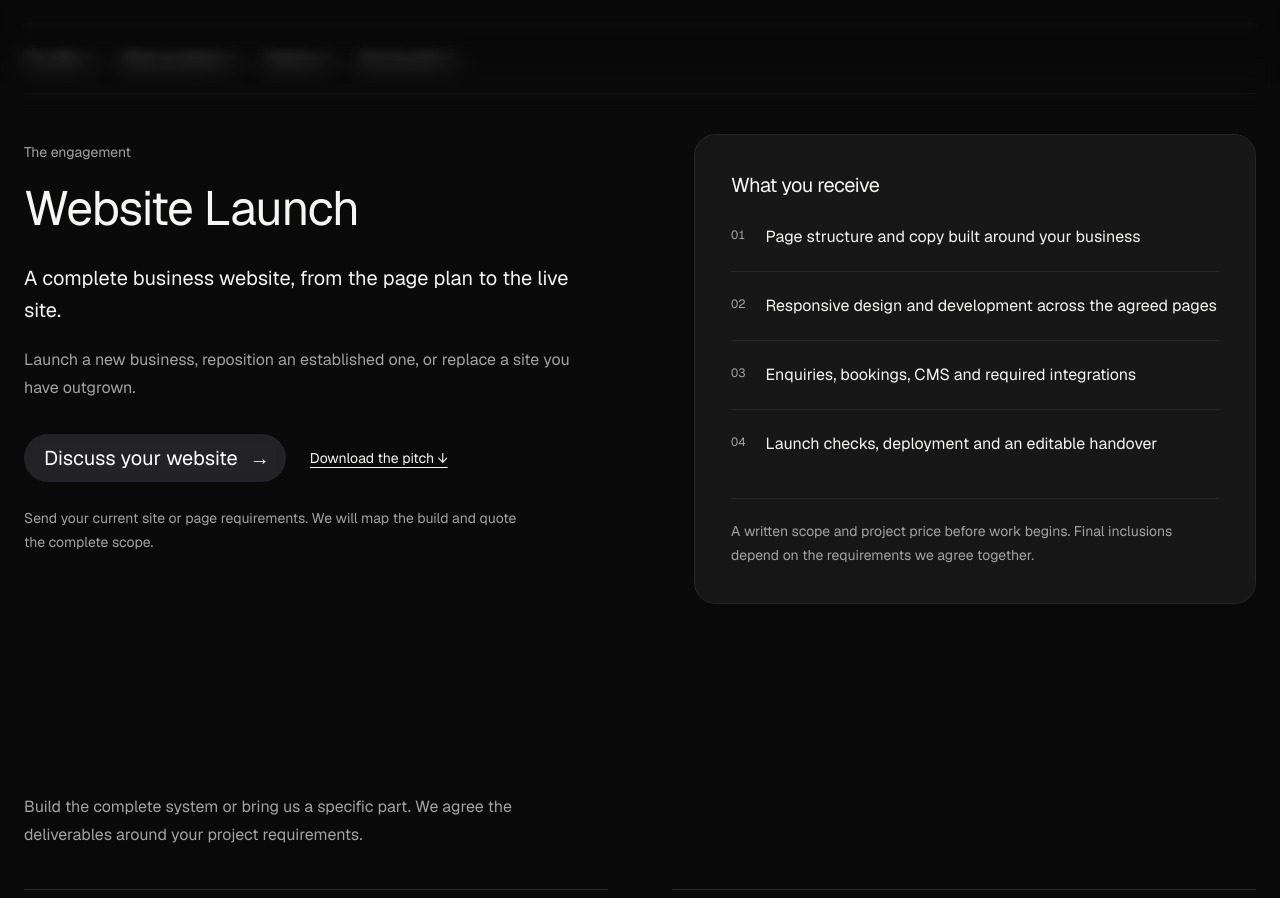
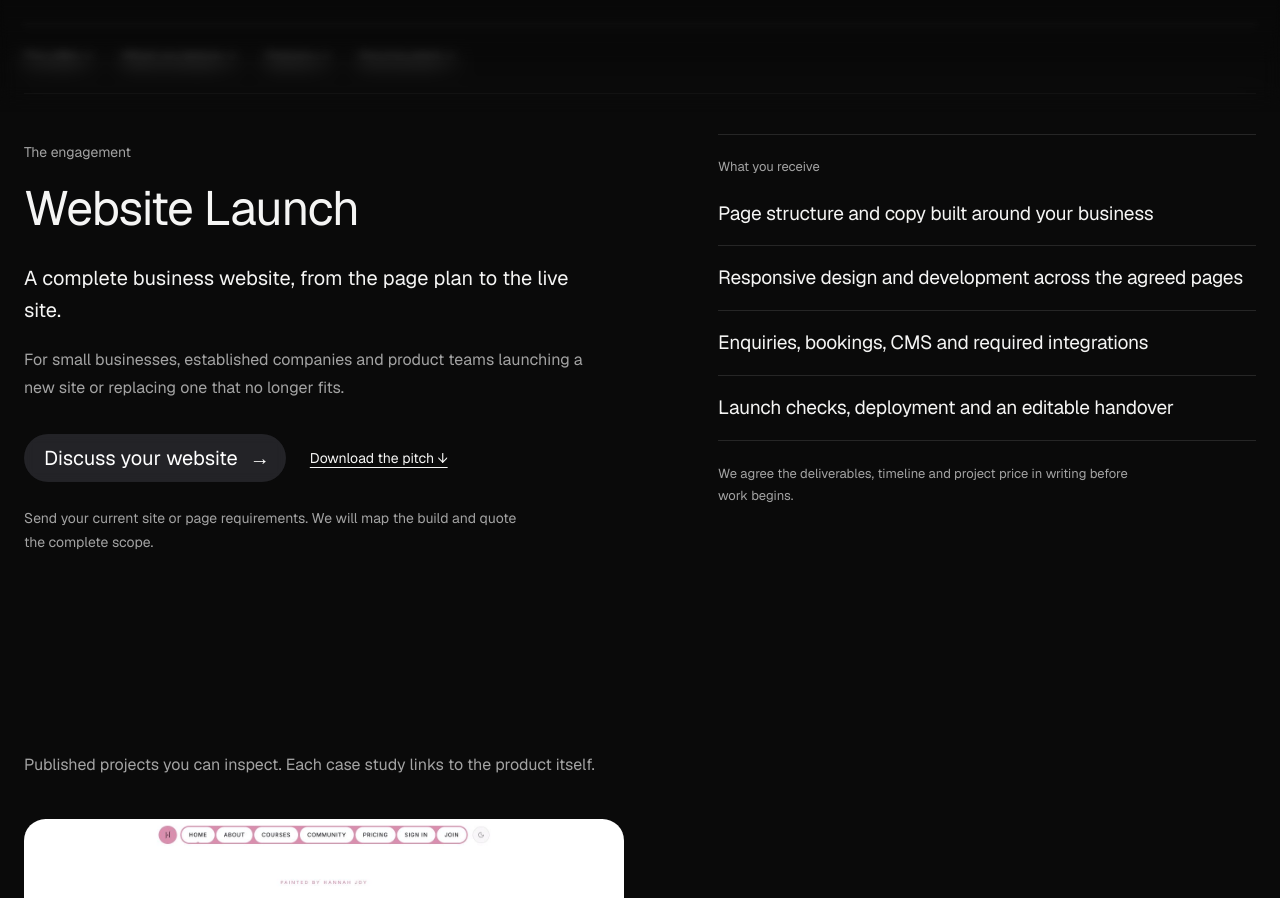
Before and after one commit to mosnin/fortitudov4, a Next.js app: page /services/websites in a window 1280 px wide. Shown: the part 720-1618 px from the top of the page. Built offline with nearby package versions, Linux system fonts and the light colour scheme.

Commit message:
Refine service presentation and audit offer page structure

```diff
--- a/src/app/(marketing)/editorial-components.css
+++ b/src/app/(marketing)/editorial-components.css
@@ -26,3 +26,12 @@
 .journal-video-hero> :not(video){width:100%;max-width:1050px;margin-inline:auto}
 .editorial-hero.video-page-hero{max-width:none;padding-inline:max(24px,calc((100vw - 1328px)/2));padding-top:150px}
 @media(max-width:700px){.video-page-hero{min-height:90svh;margin-bottom:48px;padding-top:130px;padding-bottom:140px}.editorial-hero.video-page-hero{padding-inline:20px}}
+
+/* Service information lives on the page surface, with a quiet reading rhythm. */
+.offer-deliverables { align-self:start; border-top:1px solid var(--border); padding-top:22px; }
+.offer-deliverables h3 { margin:0 0 22px; font-size:13px; line-height:1.5; font-weight:400; color:var(--muted-foreground); }
+.offer-deliverables ul { list-style:none; margin:0; padding:0; }
+.offer-deliverables li { margin:0; padding:17px 0; border-bottom:1px solid var(--border); font-size:clamp(17px,1.5vw,21px); line-height:1.55; letter-spacing:-.015em; }
+.offer-deliverables li:first-child { padding-top:0; }
+.offer-terms { max-width:48ch; margin:22px 0 0; font-size:13px; line-height:1.7; color:var(--muted-foreground); }
+@media(min-width:1024px) { .offer-deliverables { margin-left:24px; } }
--- /dev/null
+++ b/src/components/imageworks/offer-deliverables.tsx
@@ -0,0 +1,8 @@
+/** The agreed scope, presented as an open editorial list rather than a card. */
+export function OfferDeliverables({ items }: { items: string[] }) {
+  return <div className="offer-deliverables">
+    <h3>What you receive</h3>
+    <ul>{items.map(item => <li key={item}>{item}</li>)}</ul>
+    <p className="offer-terms">We agree the deliverables, timeline and project price in writing before work begins.</p>
+  </div>;
+}
--- a/src/components/imageworks/service-detail.tsx
+++ b/src/components/imageworks/service-detail.tsx
@@ -1,3 +1,4 @@
+import { OfferDeliverables } from "./offer-deliverables";
 import { servicePhoto } from "@/content/service-groups";
 import { ArrowButton } from "@/components/imageworks/arrow-button";
 
@@ -22,18 +23,19 @@ export function ServiceDetail({ service: s }: { service: ServiceCatalogEntry })
     <section className="pb-20 sm:pb-28"><div className={wrap}>
       <nav aria-label="On this service page" className="mb-10 flex flex-wrap gap-x-7 gap-y-1 border-y border-border py-3 text-sm text-muted-foreground">{[["The offer","offer"],["What we deliver","scope"],["Delivery","delivery"],["Service pitch","pitch"]].map(([label,id])=><a key={id} href={`#${id}`} className="inline-flex min-h-11 items-center hover:text-foreground focus-visible:outline-2 focus-visible:outline-offset-4 focus-visible:outline-ring">{label} ↓</a>)}</nav>
       <div id="offer" className="grid scroll-mt-28 gap-10 lg:grid-cols-[1.05fr_1fr] lg:gap-20">
-        <div className="py-2"><p className="text-sm text-muted-foreground">The engagement</p><h2 className="mt-4 text-4xl leading-tight tracking-tight sm:text-5xl">{offer.name}</h2><p className="mt-6 max-w-xl text-xl leading-8">{offer.summary}</p><p className="mt-5 max-w-xl text-base leading-7 text-muted-foreground">{offer.fit}</p><div className="mt-8 flex flex-wrap items-center gap-6"><ArrowButton href={serviceEnquiry(s)} className="">{s.cta}</ArrowButton><a href={servicePdf(s)} download className="inline-flex min-h-11 items-center text-sm underline underline-offset-4">Download the pitch ↓</a></div><p className="mt-6 max-w-lg text-sm leading-6 text-muted-foreground">{offer.firstStep}</p></div>
-        <div className="rounded-2xl border border-border bg-muted p-6 sm:p-9"><h3 className="text-xl tracking-tight">What you receive</h3><ol className="mt-6 divide-y divide-border">{offer.deliverables.map((item,i)=><li key={item} className="flex gap-5 py-5 first:pt-0"><span className="pt-1 text-xs tabular-nums text-muted-foreground">0{i+1}</span><span className="text-base leading-7">{item}</span></li>)}</ol><p className="mt-5 border-t border-border pt-5 text-sm leading-6 text-muted-foreground">A written scope and project price before work begins. Final inclusions depend on the requirements we agree together.</p></div>
+        <div className="py-2"><p className="text-sm text-muted-foreground">The engagement</p><h2 className="mt-4 text-4xl leading-tight tracking-tight sm:text-5xl">{offer.name}</h2><p className="mt-6 max-w-xl text-xl leading-8">{offer.summary}</p><p className="mt-5 max-w-xl text-base leading-7 text-muted-foreground">{s.audience}</p><div className="mt-8 flex flex-wrap items-center gap-6"><ArrowButton href={serviceEnquiry(s)} className="">{s.cta}</ArrowButton><a href={servicePdf(s)} download className="inline-flex min-h-11 items-center text-sm underline underline-offset-4">Download the pitch ↓</a></div><p className="mt-6 max-w-lg text-sm leading-6 text-muted-foreground">{offer.firstStep}</p></div>
+        <OfferDeliverables items={offer.deliverables} />
       </div>
     </div></section>
-    <section id="scope" className="scroll-mt-28 pb-20 sm:pb-28"><div className={wrap}><SectionHeading id="scope-heading" title="What the work can include." description="Build the complete system or bring us a specific part. We agree the deliverables around your project requirements."/><div className="mt-10 grid gap-x-16 md:grid-cols-2">{s.sections.map((item,i)=><article key={item.title} className="border-t border-border py-7 sm:py-9"><span className="text-xs tabular-nums text-muted-foreground">{String(i+1).padStart(2,"0")}</span><h3 className="mt-3 text-2xl leading-tight tracking-tight">{item.title}</h3><p className="mt-4 max-w-xl text-[15px] leading-7 text-muted-foreground">{item.body}</p></article>)}</div></div></section>
-    <section className="pb-20 sm:pb-28"><div className={wrap}><SectionHeading id="engagements-heading" title="Start with the scope you need." description="The complete engagement and the focused options below use the same approach: agree the result, build it, review it and hand it over."/><div className="mt-10 border-t border-border">{s.packages.map(item=><article key={item.id} className="grid gap-3 border-b border-border py-6 md:grid-cols-[1fr_1.5fr] md:gap-14"><h3 className="text-xl tracking-tight">{item.title}</h3><p className="max-w-2xl text-[15px] leading-7 text-muted-foreground">{item.body}</p></article>)}</div></div></section>
-    <section id="delivery" className="scroll-mt-28 pb-20 sm:pb-28"><div className={wrap}><SectionHeading id="delivery-heading" title="From the brief to the handover."/><ol className="mt-10 grid gap-8 sm:grid-cols-2 lg:grid-cols-4">{s.process.map((step,i)=><li key={step} className="border-t border-border pt-6"><span className="text-4xl tracking-tight">0{i+1}</span><p className="mt-5 text-base leading-7 text-muted-foreground">{step}</p></li>)}</ol>
-      <div className="mt-14 grid gap-10 rounded-2xl bg-muted p-6 sm:p-10 md:grid-cols-2"><div><h3 className="text-2xl tracking-tight">How we review the result</h3><ul className="mt-5 list-disc space-y-4 pl-5 text-[15px] leading-7 text-muted-foreground">{offer.acceptance.map(item=><li key={item}>{item}</li>)}</ul></div><div><h3 className="text-2xl tracking-tight">What shapes the proposal</h3><ul className="mt-5 space-y-3 text-[15px] leading-7 text-muted-foreground">{offer.scopeDrivers.map(item=><li key={item} className="border-b border-border pb-3">{item}</li>)}</ul><p className="mt-5 text-sm leading-6 text-muted-foreground">Price and timing follow the agreed scope. Third-party subscriptions and optional ongoing support are listed separately.</p></div></div>
+    {projects.length>0 && <section className="pb-20 sm:pb-28"><div className={wrap}><SectionHeading id="related-heading" title="Explore the work." description="Published projects you can inspect. Each case study links to the product itself."/><div className="mt-10 grid gap-8 md:grid-cols-2">{projects.map(p=><article key={p.slug}><Link href={`/work/${p.slug}`} className="group block rounded-2xl focus-visible:outline-2 focus-visible:outline-offset-4 focus-visible:outline-ring"><div className="relative aspect-[16/10] overflow-hidden rounded-2xl bg-muted"><Image src={p.image} alt={p.imageAlt} fill sizes="(min-width:768px) 50vw,100vw" className="object-cover object-top"/></div><div className="mt-4 flex justify-between gap-4"><h3 className="text-xl">{p.name}</h3><span className="text-sm text-muted-foreground">View project →</span></div></Link><p className="mt-3 max-w-xl text-sm leading-6 text-muted-foreground">{p.blurb}</p></article>)}</div></div></section>}
+    <section id="scope" className="scroll-mt-28 pb-20 sm:pb-28"><div className={wrap}><SectionHeading id="scope-heading" title="The scope, in detail." description="Build the complete system or bring us a specific part. We agree the deliverables around your project requirements."/><div className="mt-10 grid gap-x-16 md:grid-cols-2">{s.sections.map((item,i)=><article key={item.title} className="border-t border-border py-7 sm:py-9"><span className="text-xs tabular-nums text-muted-foreground">{String(i+1).padStart(2,"0")}</span><h3 className="mt-3 text-2xl leading-tight tracking-tight">{item.title}</h3><p className="mt-4 max-w-xl text-[15px] leading-7 text-muted-foreground">{item.body}</p></article>)}</div></div></section>
+    <section className="pb-20 sm:pb-28"><div className={wrap}><SectionHeading id="engagements-heading" title="Ways to work together." description="The complete engagement and the focused options below use the same approach: agree the result, build it, review it and hand it over."/><div className="mt-10 border-t border-border">{s.packages.map(item=><article key={item.id} className="grid gap-3 border-b border-border py-6 md:grid-cols-[1fr_1.5fr] md:gap-14"><h3 className="text-xl tracking-tight">{item.title}</h3><p className="max-w-2xl text-[15px] leading-7 text-muted-foreground">{item.body}</p></article>)}</div></div></section>
+    <section id="delivery" className="scroll-mt-28 pb-20 sm:pb-28"><div className={wrap}><SectionHeading id="delivery-heading" title="From the brief to the handover."/><ol className="mt-10 grid gap-8 sm:grid-cols-2 lg:grid-cols-4">{s.process.map((step,i)=><li key={step} className="border-t border-border pt-6"><span className="text-sm tabular-nums text-muted-foreground">0{i+1}</span><p className="mt-5 text-base leading-7 text-muted-foreground">{step}</p></li>)}</ol>
+      <div className="service-review mt-14 grid gap-10 border-t border-border pt-8 md:grid-cols-2 md:gap-20"><div><h3 className="text-2xl tracking-tight">How we review the result</h3><ul className="mt-5 list-disc space-y-4 pl-5 text-[15px] leading-7 text-muted-foreground">{offer.acceptance.map(item=><li key={item}>{item}</li>)}</ul></div><div><h3 className="text-2xl tracking-tight">What shapes the proposal</h3><ul className="mt-5 space-y-3 text-[15px] leading-7 text-muted-foreground">{offer.scopeDrivers.map(item=><li key={item} className="border-b border-border pb-3">{item}</li>)}</ul><p className="mt-5 text-sm leading-6 text-muted-foreground">Price and timing follow the agreed scope. Third-party subscriptions and optional ongoing support are listed separately.</p></div></div>
       <div className="mt-10 grid gap-8 md:grid-cols-2"><div><h3 className="text-xl">What we need to begin</h3><p className="mt-4 text-[15px] leading-7 text-muted-foreground">{s.inputs}</p></div><div><h3 className="text-xl">Scope boundaries</h3><p className="mt-4 text-[15px] leading-7 text-muted-foreground">{s.boundary}</p></div></div>
     </div></section>
-    {projects.length>0 && <section className="pb-20 sm:pb-28"><div className={wrap}><SectionHeading id="related-heading" title="Explore the work." description="Published projects you can inspect. Each case study links to the product itself."/><div className="mt-10 grid gap-8 md:grid-cols-2">{projects.map(p=><article key={p.slug}><Link href={`/work/${p.slug}`} className="group block rounded-2xl focus-visible:outline-2 focus-visible:outline-offset-4 focus-visible:outline-ring"><div className="relative aspect-[16/10] overflow-hidden rounded-2xl bg-muted"><Image src={p.image} alt={p.imageAlt} fill sizes="(min-width:768px) 50vw,100vw" className="object-cover object-top"/></div><div className="mt-4 flex justify-between gap-4"><h3 className="text-xl">{p.name}</h3><span className="text-sm text-muted-foreground">View project →</span></div></Link><p className="mt-3 max-w-xl text-sm leading-6 text-muted-foreground">{p.blurb}</p></article>)}</div></div></section>}
-    <section id="pitch" className="scroll-mt-28 pb-20 sm:pb-28"><div className={wrap}><div className="grid items-center gap-8 rounded-2xl border border-border p-6 sm:p-10 md:grid-cols-[240px_1fr] lg:grid-cols-[280px_1fr_auto]"><Link href={`/resources/${s.resourceSlug}`} className="relative block aspect-[16/9] w-36 overflow-hidden rounded-lg bg-muted md:w-full"><Image src={servicePhoto(s.slug)} alt={`${s.name} editorial photograph`} fill sizes="200px" className="object-cover"/></Link><div><p className="text-sm text-muted-foreground">Service deck · PDF</p><h2 className="mt-3 text-3xl tracking-tight">Take the details to your team.</h2><p className="mt-4 max-w-xl text-[15px] leading-7 text-muted-foreground">The scope, deliverables, delivery and handover in one document. Read it here or download it without submitting your email.</p><Link href={`/resources/${s.resourceSlug}`} className="mt-4 inline-flex min-h-11 items-center text-sm underline underline-offset-4">Read the pitch →</Link></div><ArrowButton href={servicePdf(s)} download className="">Download PDF</ArrowButton></div></div></section>
+
+    <section id="pitch" className="scroll-mt-28 pb-20 sm:pb-28"><div className={wrap}><div className="grid items-center gap-8 border-y border-border py-8 sm:py-10 md:grid-cols-[240px_1fr] lg:grid-cols-[280px_1fr_auto]"><Link href={`/resources/${s.resourceSlug}`} className="relative block aspect-[16/9] w-full overflow-hidden rounded-lg bg-muted md:w-full"><Image src={servicePhoto(s.slug)} alt={`${s.name} editorial photograph`} fill sizes="(min-width:768px) 280px, 100vw" className="object-cover"/></Link><div><p className="text-sm text-muted-foreground">Service deck · PDF</p><h2 className="mt-3 text-3xl tracking-tight">Take the details to your team.</h2><p className="mt-4 max-w-xl text-[15px] leading-7 text-muted-foreground">The scope, deliverables, delivery and handover in one document. Read it here or download it without submitting your email.</p><Link href={`/resources/${s.resourceSlug}`} className="mt-4 inline-flex min-h-11 items-center text-sm underline underline-offset-4">Read the pitch →</Link></div><ArrowButton href={servicePdf(s)} download className="">Download PDF</ArrowButton></div></div></section>
     {s.slug === "ai-solutions" && <AiOffers/>}
     <Faq heading="Before we begin." lead={`A few practical questions about ${s.name.toLowerCase()}.`} items={offer.faq}/>
     <ServiceReading service={s.slug}/>
--- a/src/components/imageworks/specialist-detail.tsx
+++ b/src/components/imageworks/specialist-detail.tsx
@@ -1,3 +1,4 @@
+import { OfferDeliverables } from "./offer-deliverables";
 import { servicePhoto } from "@/content/service-groups";
 import { ArrowButton } from "@/components/imageworks/arrow-button";
 import Link from "next/link";
@@ -12,13 +13,14 @@ export function SpecialistDetail({service:s}:{service:ServiceCatalogEntry}) {
   return <>
     <PageIntro label={s.name} title={s.title} lead={s.lead}/>
     <section className="pb-20 sm:pb-28"><div className={wrap}>
-      <div className="grid border-y border-border sm:grid-cols-4">{flow.map((step,i)=><div key={step} className="flex items-center gap-4 border-b border-border py-5 sm:block sm:border-b-0 sm:pr-5"><span className="text-xs text-muted-foreground">0{i+1}</span><p className="sm:mt-3 text-lg tracking-tight">{step}</p></div>)}</div>
-      <div className="mt-12 grid gap-12 lg:grid-cols-[1.1fr_.9fr] lg:gap-20"><div><h2 className="text-3xl tracking-tight sm:text-4xl">{o.name}</h2><p className="mt-5 text-xl leading-8">{o.summary}</p><p className="mt-4 text-base leading-7 text-muted-foreground">{o.fit}</p><div className="mt-8 flex flex-wrap items-center gap-6"><ArrowButton href={serviceEnquiry(s)} className="">{s.cta}</ArrowButton><a href={servicePdf(s)} download className="inline-flex min-h-11 items-center text-sm underline underline-offset-4">Download the pitch ↓</a></div><p className="mt-6 text-sm leading-6 text-muted-foreground">{o.firstStep}</p></div><div className="rounded-2xl bg-muted p-6 sm:p-9"><h2 className="text-xl">What you receive</h2><ol className="mt-5 divide-y divide-border">{o.deliverables.map((d,i)=><li key={d} className="flex gap-4 py-4 text-[15px] leading-7"><span className="text-xs text-muted-foreground">0{i+1}</span>{d}</li>)}</ol></div></div>
+
+      <div className="grid gap-12 lg:grid-cols-[1.1fr_.9fr] lg:gap-20"><div><h2 className="text-3xl tracking-tight sm:text-4xl">{o.name}</h2><p className="mt-5 text-xl leading-8">{o.summary}</p><p className="mt-4 text-base leading-7 text-muted-foreground">{s.audience}</p><div className="mt-8 flex flex-wrap items-center gap-6"><ArrowButton href={serviceEnquiry(s)} className="">{s.cta}</ArrowButton><a href={servicePdf(s)} download className="inline-flex min-h-11 items-center text-sm underline underline-offset-4">Download the pitch ↓</a></div><p className="mt-6 text-sm leading-6 text-muted-foreground">{o.firstStep}</p></div><OfferDeliverables items={o.deliverables}/></div>
+      <div className="mt-12 grid border-y border-border sm:grid-cols-4">{flow.map((step,i)=><div key={step} className="flex items-center gap-4 border-b border-border py-5 sm:block sm:border-b-0 sm:pr-5"><span className="text-xs text-muted-foreground">0{i+1}</span><p className="sm:mt-3 text-lg tracking-tight">{step}</p></div>)}</div>
     </div></section>
     <section className="pb-20 sm:pb-28"><div className={wrap}><div className="grid gap-10 lg:grid-cols-[.6fr_1.4fr]"><h2 className="text-3xl tracking-tight sm:text-4xl">Where it fits.</h2><div>{s.sections.map(section=><article key={section.title} className="border-t border-border py-7 first:pt-0 first:border-0"><h3 className="text-2xl tracking-tight">{section.title}</h3><p className="mt-4 text-base leading-7 text-muted-foreground">{section.body}</p></article>)}</div></div>
     {s.slug==='jev-implementation' && <p className="mt-8 border-t border-border pt-6 text-sm leading-6 text-muted-foreground">Technology background: <a className="underline underline-offset-4" href="https://www.langchain.com/blog/building-a-harness-with-jev" target="_blank" rel="noopener noreferrer">LangChain’s guide to Jev</a> and <a className="underline underline-offset-4" href="https://www.langchain.com/blog/jev-agent-evals-langsmith" target="_blank" rel="noopener noreferrer">Jev agent evaluation</a>. These explain the technology; they are not endorsements of Fortitudo.</p>}
     </div></section>
-    <section className="bg-muted/40 py-20 sm:py-28"><div className={wrap}><h2 className="text-3xl tracking-tight sm:text-4xl">Built, connected and checked.</h2><ol className="mt-10 grid gap-8 sm:grid-cols-2 lg:grid-cols-4">{s.process.map((step,i)=><li key={step} className="border-t border-border pt-5"><p className="text-xs text-muted-foreground">0{i+1}</p><p className="mt-4 text-base leading-7">{step}</p></li>)}</ol><div className="mt-14 grid gap-10 md:grid-cols-2"><div><h3 className="text-2xl tracking-tight">The handover has to demonstrate</h3><ul className="mt-5 list-disc space-y-3 pl-5 text-[15px] leading-7 text-muted-foreground">{o.acceptance.map(a=><li key={a}>{a}</li>)}</ul></div><div><h3 className="text-2xl tracking-tight">What determines the scope</h3><p className="mt-5 text-[15px] leading-7 text-muted-foreground">{o.scopeDrivers.join('. ')}.</p><p className="mt-4 text-[15px] leading-7 text-muted-foreground">{s.boundary}</p></div></div></div></section>
+    <section className="border-y border-border py-16 sm:py-24"><div className={wrap}><h2 className="text-3xl tracking-tight sm:text-4xl">Built, connected and checked.</h2><ol className="mt-10 grid gap-8 sm:grid-cols-2 lg:grid-cols-4">{s.process.map((step,i)=><li key={step} className="border-t border-border pt-5"><p className="text-xs text-muted-foreground">0{i+1}</p><p className="mt-4 text-base leading-7">{step}</p></li>)}</ol><div className="mt-14 grid gap-10 md:grid-cols-2"><div><h3 className="text-2xl tracking-tight">The handover has to demonstrate</h3><ul className="mt-5 list-disc space-y-3 pl-5 text-[15px] leading-7 text-muted-foreground">{o.acceptance.map(a=><li key={a}>{a}</li>)}</ul></div><div><h3 className="text-2xl tracking-tight">What determines the scope</h3><p className="mt-5 text-[15px] leading-7 text-muted-foreground">{o.scopeDrivers.join('. ')}.</p><p className="mt-4 text-[15px] leading-7 text-muted-foreground">{s.boundary}</p></div></div></div></section>
     <section className="py-20 sm:py-28"><div className={wrap}><div className="grid items-center gap-8 md:grid-cols-[160px_1fr_auto]"><Link href={`/resources/${s.resourceSlug}`} className="relative block aspect-[4/3] w-36"><Image src={servicePhoto(s.slug)} alt={`${s.name} editorial photograph`} fill sizes="160px" className="rounded-lg object-cover"/></Link><div><h2 className="text-3xl tracking-tight">Take the scope with you.</h2><p className="mt-4 max-w-xl text-base leading-7 text-muted-foreground">{s.inputs}</p><Link href={`/resources/${s.resourceSlug}`} className="mt-4 inline-flex min-h-11 items-center underline underline-offset-4">Read the service pitch →</Link></div><ArrowButton href={servicePdf(s)} download className="">Download PDF</ArrowButton></div></div></section>
     <Faq heading="Before we begin." items={o.faq}/>
     <section className="pb-24"><div className={wrap}><div className="flex flex-wrap items-center justify-between gap-8 border-t border-border pt-10"><div><h2 className="text-3xl tracking-tight">Bring us the task.</h2><p className="mt-3 text-muted-foreground">We will define the implementation and give you a written proposal.</p></div><ArrowButton href={serviceEnquiry(s)} className="">{s.cta}</ArrowButton></div><Link href="/services" className="mt-8 inline-flex min-h-11 items-center text-sm underline underline-offset-4">Explore the other AI engagements →</Link></div></section>
--- a/src/components/imageworks/studio-standard.tsx
+++ b/src/components/imageworks/studio-standard.tsx
@@ -1,7 +1,7 @@
 import { ArrowButton } from "@/components/imageworks/arrow-button";
 import Link from "next/link";
 export function StudioStandard() {
-  return <section className="py-20 sm:py-28"><div className="mx-auto max-w-[1440px] px-4 sm:px-6"><div className="grid gap-10 rounded-2xl bg-muted p-7 sm:p-12 lg:grid-cols-[1.1fr_1fr] lg:gap-20 lg:p-16">
+  return <section className="py-20 sm:py-28"><div className="mx-auto max-w-[1440px] px-4 sm:px-6"><div className="grid gap-10 border-y border-border py-10 sm:py-14 lg:grid-cols-[1.1fr_1fr] lg:gap-20">
     <div><p className="text-sm text-muted-foreground">Unslop</p><h2 className="mt-6 max-w-xl text-4xl leading-[1.08] tracking-tight sm:text-5xl">Already built it?<br />Let’s make it good.</h2><p className="mt-7 max-w-lg text-base leading-8 text-muted-foreground">We’re an anti-slop agency. If your website or AI-generated content looks generic, misses your voice or breaks at the next click, we can help repair it.</p><div className="mt-8 flex flex-wrap items-center gap-6"><ArrowButton href="/services/unslop" className="text-sm">Explore Unslop</ArrowButton><Link href="/resources/unslop-websites-and-content" className="inline-flex min-h-11 items-center text-sm underline underline-offset-4">Read the pitch →</Link></div></div>
     <ol className="self-center divide-y divide-border">{[["Keep what works.","Review the existing site, content and code before deciding what needs to change."],["Set a clear direction.","Correct a representative part of the work so the design and writing have a standard to follow."],["Finish the repair.","Apply the agreed changes and check the affected pages and customer journeys."]].map(([title,body],i)=><li key={title} className="grid grid-cols-[2rem_1fr] gap-4 py-6 first:pt-0 last:pb-0"><span className="pt-1 text-sm text-muted-foreground">0{i+1}</span><div><h3 className="text-xl">{title}</h3><p className="mt-3 text-[15px] leading-7 text-muted-foreground">{body}</p></div></li>)}</ol>
   </div></div></section>;
```
Also changed, not shown: src/components/imageworks/faq.tsx (+4 -4 lines), src/components/imageworks/pricing.tsx (+4 -20 lines), 4 other files (tests, documents, lock files or other folders).
